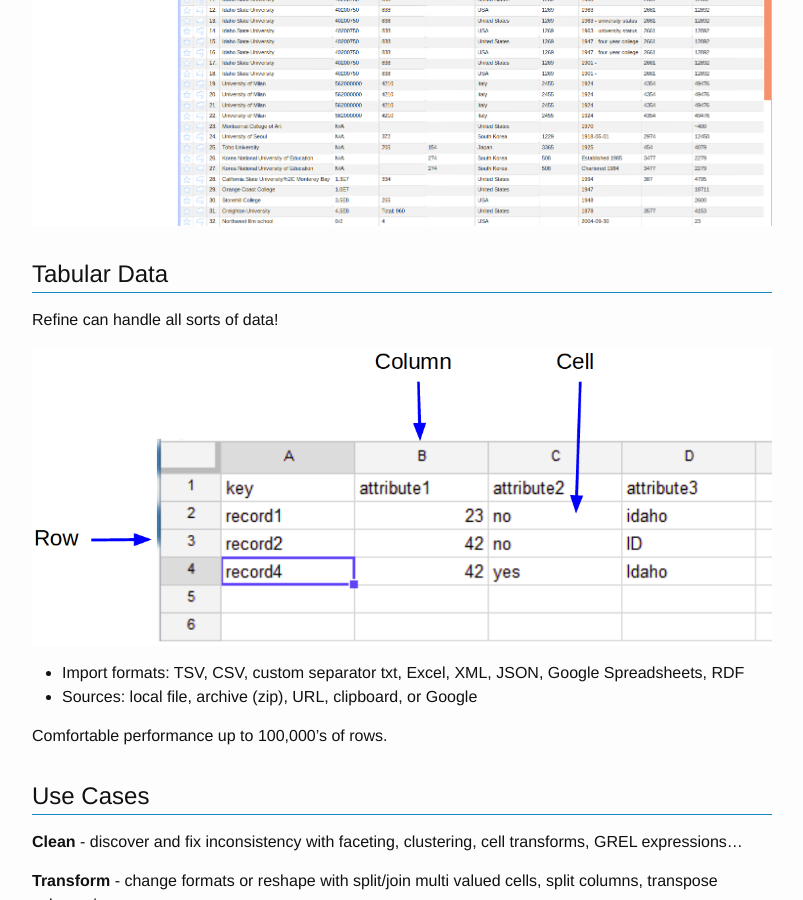
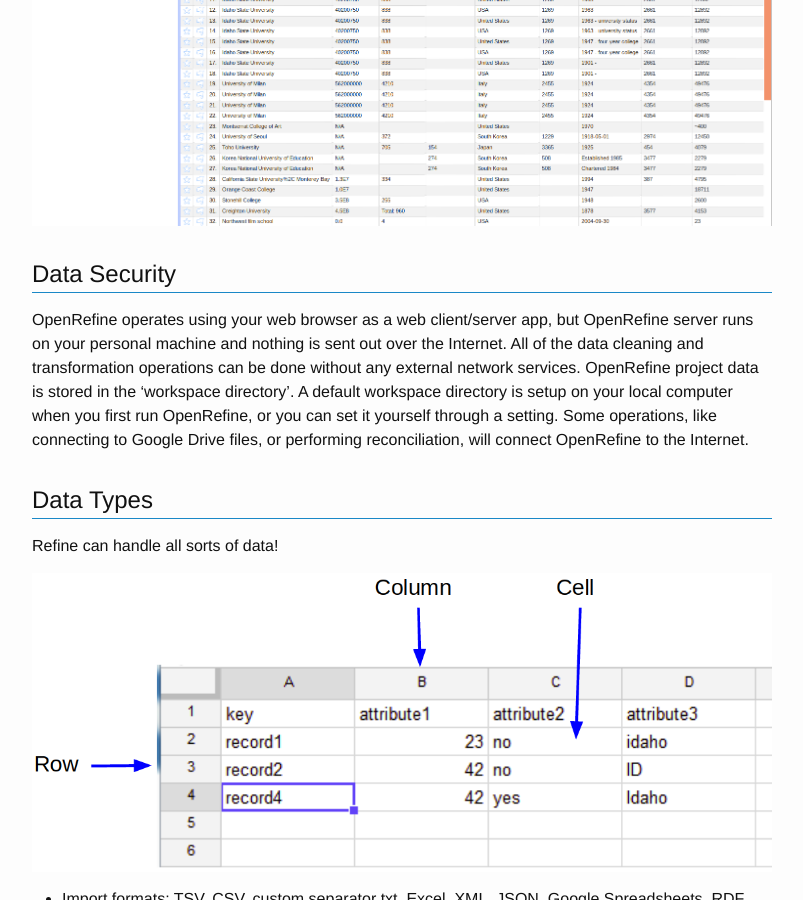
Before and after one commit to mbolam/DSWS_OpenRefine, a Jekyll site: the page built from 1-about.md, in a window 1280 px wide and 900 px high, scrolled down 611 px. Shown: the whole window, without its empty margins (238-1041 px from the left). Built offline with Jekyll 4.4.1, drawn with Linux system fonts in a browser that asks for light colours.

Commit message:
expand content to match script

```diff
--- a/1-about.md
+++ b/1-about.md
@@ -16,7 +16,11 @@ OpenRefine is a [free](https://www.gnu.org/philosophy/free-sw.en.html), [open so
 
 ![Refine Screenshot](images/refine.png)
 
-## Tabular Data
+## Data Security
+
+OpenRefine operates using your web browser as a web client/server app, but OpenRefine server runs on your personal machine and nothing is sent out over the Internet. All of the data cleaning and transformation operations can be done without any external network services. OpenRefine project data is stored in the 'workspace directory'. A default workspace directory is setup on your local computer when you first run OpenRefine, or you can set it yourself through a setting. Some operations, like connecting to Google Drive files, or performing reconciliation, will connect OpenRefine to the Internet.
+
+## Data Types
 
 Refine can handle all sorts of data!
 
```
Also changed, not shown: 3-start.md (+4 -0 lines).
